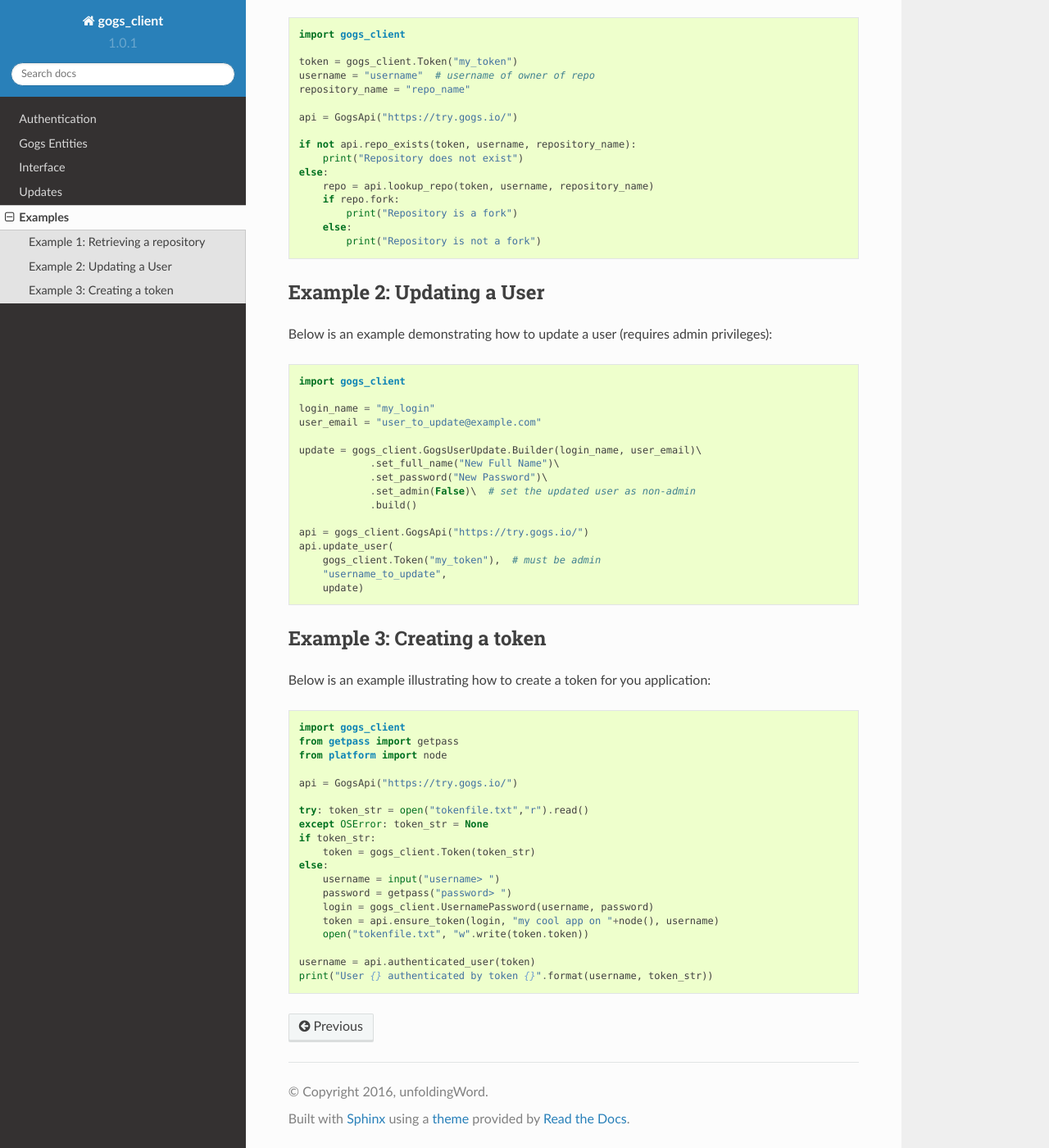
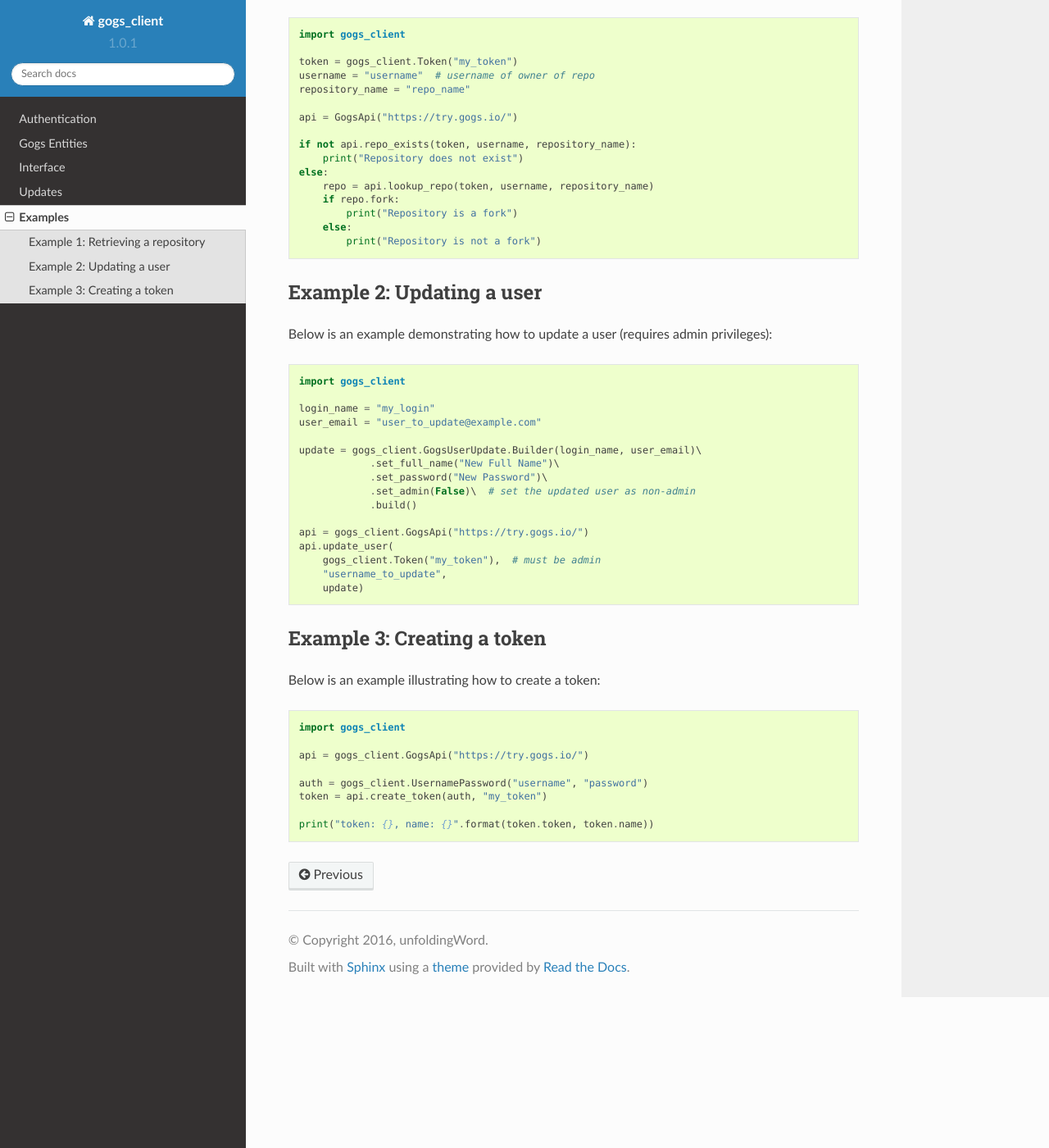
Before and after one commit to unfoldingWord-dev/python-gitea-client, a Sphinx documentation site: the page built from docs/examples.rst, in a window 1280 px wide and 1400 px high, scrolled down 243 px. Shown: the whole window at 82% size. Built offline with Sphinx 7.4.7 and the Read the Docs theme 2.0.0, drawn with Linux system fonts in a browser that asks for light colours.

Commit message:
Tweak docs

```diff
--- a/docs/examples.rst
+++ b/docs/examples.rst
@@ -24,7 +24,7 @@ Below is an example illustrating how to retrieve information about a repository:
             print("Repository is not a fork")
 
 
-Example 2: Updating a User
+Example 2: Updating a user
 --------------------------
 
 Below is an example demonstrating how to update a user (requires admin privileges)::
@@ -50,24 +50,13 @@ Below is an example demonstrating how to update a user (requires admin privilege
 Example 3: Creating a token
 ---------------------------
 
-Below is an example illustrating how to create a token for you application::
+Below is an example illustrating how to create a token::
 
     import gogs_client
-    from getpass import getpass
-    from platform import node
 
-    api = GogsApi("https://try.gogs.io/")
+    api = gogs_client.GogsApi("https://try.gogs.io/")
 
-    try: token_str = open("tokenfile.txt","r").read()
-    except OSError: token_str = None
-    if token_str:
-        token = gogs_client.Token(token_str)
-    else:
-        username = input("username> ")
-        password = getpass("password> ")
-        login = gogs_client.UsernamePassword(username, password)
-        token = api.ensure_token(login, "my cool app on "+node(), username)
-        open("tokenfile.txt", "w".write(token.token))
+    auth = gogs_client.UsernamePassword("username", "password")
+    token = api.create_token(auth, "my_token")
 
-    username = api.authenticated_user(token)
-    print("User {} authenticated by token {}".format(username, token_str))
+    print("token: {}, name: {}".format(token.token, token.name))
```
Also changed, not shown: 1 other file.
